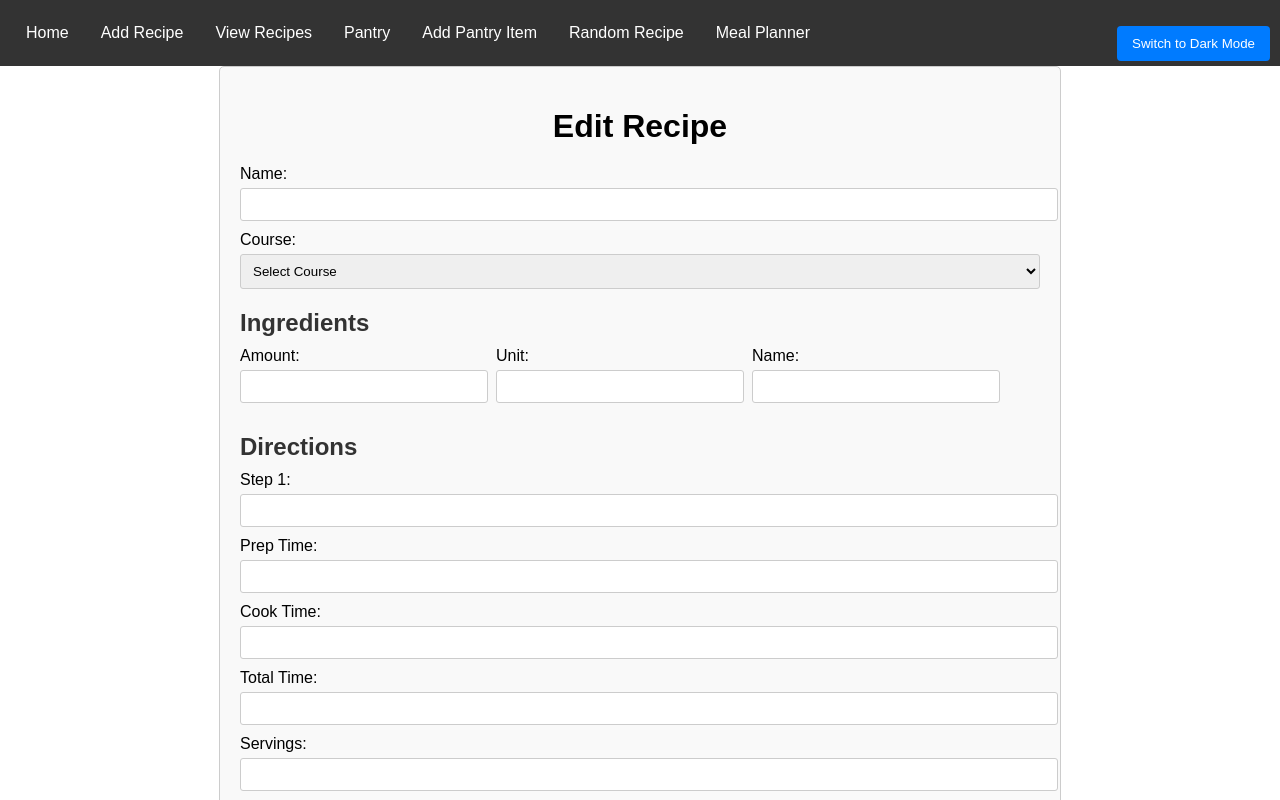
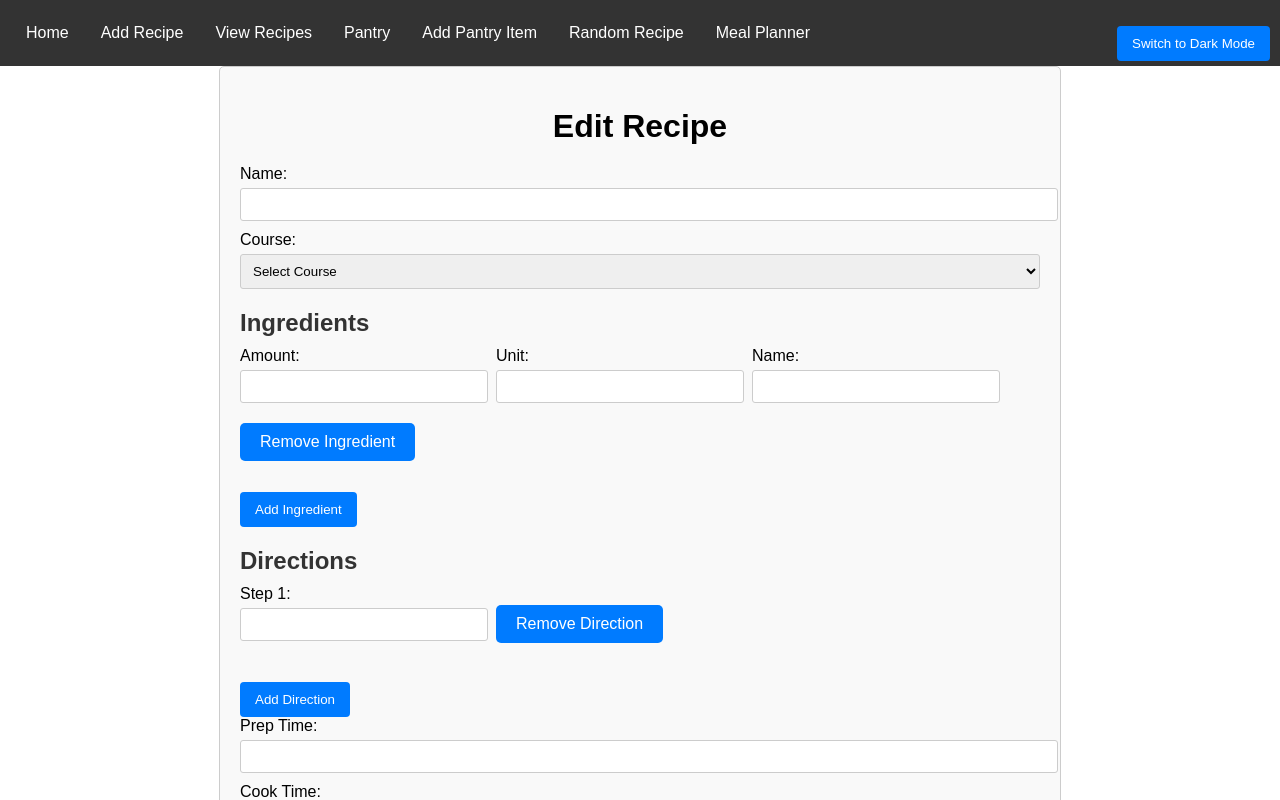
Before and after one commit to O-KenneDevWorks/RecipeStore, a React (Create React App) app in the folder web-app/: page /edit-recipe/1 in a window 1280 px wide. Shown: the top 800 px of the page. Built offline with nearby package versions, Linux system fonts and the light colour scheme; no server answers.

Commit message:
Added add/remove for directions and ingredients in editRecipe

```diff
--- a/web-app/src/components/EditRecipeForm.js
+++ b/web-app/src/components/EditRecipeForm.js
@@ -51,6 +51,26 @@ const EditRecipe = () => {
         setRecipe(prev => ({ ...prev, tags }));
     };
 
+    const addIngredient = () => {
+        setRecipe(prev => ({ ...prev, ingredients: [...prev.ingredients, { amount: '', unit: '', name: '' }] }));
+    };
+
+    const removeIngredient = (index) => {
+        const newIngredients = [...recipe.ingredients];
+        newIngredients.splice(index, 1);
+        setRecipe(prev => ({ ...prev, ingredients: newIngredients }));
+    };
+
+    const addDirection = () => {
+        setRecipe(prev => ({ ...prev, directions: [...prev.directions, ''] }));
+    };
+
+    const removeDirection = (index) => {
+        const newDirections = [...recipe.directions];
+        newDirections.splice(index, 1);
+        setRecipe(prev => ({ ...prev, directions: newDirections }));
+    };
+
     const handleSubmit = (e) => {
         e.preventDefault();
         axios.put(`http://10.0.0.85:3000/recipes/${id}`, recipe)
@@ -94,15 +114,21 @@ const EditRecipe = () => {
                             Name:
                             <input type="text" name="name" value={ingredient.name} onChange={(e) => handleIngredientChange(index, e)} required />
                         </label>
+                        <button type="button" onClick={() => removeIngredient(index)}>Remove Ingredient</button>
                     </div>
                 ))}
+                <button type="button" onClick={addIngredient}>Add Ingredient</button>
                 <h2>Directions</h2>
                 {recipe.directions.map((direction, index) => (
-                    <label key={index}>
-                        Step {index + 1}:
-                        <input type="text" value={direction} onChange={(e) => handleDirectionChange(index, e)} required />
-                    </label>
+                    <div className="direction" key={index}>
+                        <label>
+                            Step {index + 1}:
+                            <input type="text" value={direction} onChange={(e) => handleDirectionChange(index, e)} required />
+                        </label>
+                        <button type="button" onClick={() => removeDirection(index)}>Remove Direction</button>
+                    </div>
                 ))}
+                <button type="button" onClick={addDirection}>Add Direction</button>
                 <label>
                     Prep Time:
                     <input type="text" name="prepTime" value={recipe.prepTime} onChange={handleChange} />
--- a/web-app/src/components/Styling/EditRecipeForm.css
+++ b/web-app/src/components/Styling/EditRecipeForm.css
@@ -54,12 +54,16 @@
     margin-right: 0;
 }
 
-.edit-recipe-form .buttons {
+.edit-recipe-form .buttons,
+.edit-recipe-form .ingredient button,
+.edit-recipe-form .direction button {
     text-align: center;
-    margin-top: 20px;
+    margin-top: 10px;
 }
 
-.edit-recipe-form .buttons button {
+.edit-recipe-form .buttons button,
+.edit-recipe-form .ingredient button,
+.edit-recipe-form .direction button {
     padding: 10px 20px;
     border: none;
     border-radius: 5px;
@@ -69,11 +73,15 @@
     cursor: pointer;
 }
 
-.edit-recipe-form .buttons button:hover {
+.edit-recipe-form .buttons button:hover,
+.edit-recipe-form .ingredient button:hover,
+.edit-recipe-form .direction button:hover {
     background-color: #0056b3;
 }
 
-.edit-recipe-form .buttons button:disabled {
+.edit-recipe-form .buttons button:disabled,
+.edit-recipe-form .ingredient button:disabled,
+.edit-recipe-form .direction button:disabled {
     background-color: #ccc;
     cursor: not-allowed;
 }
```
